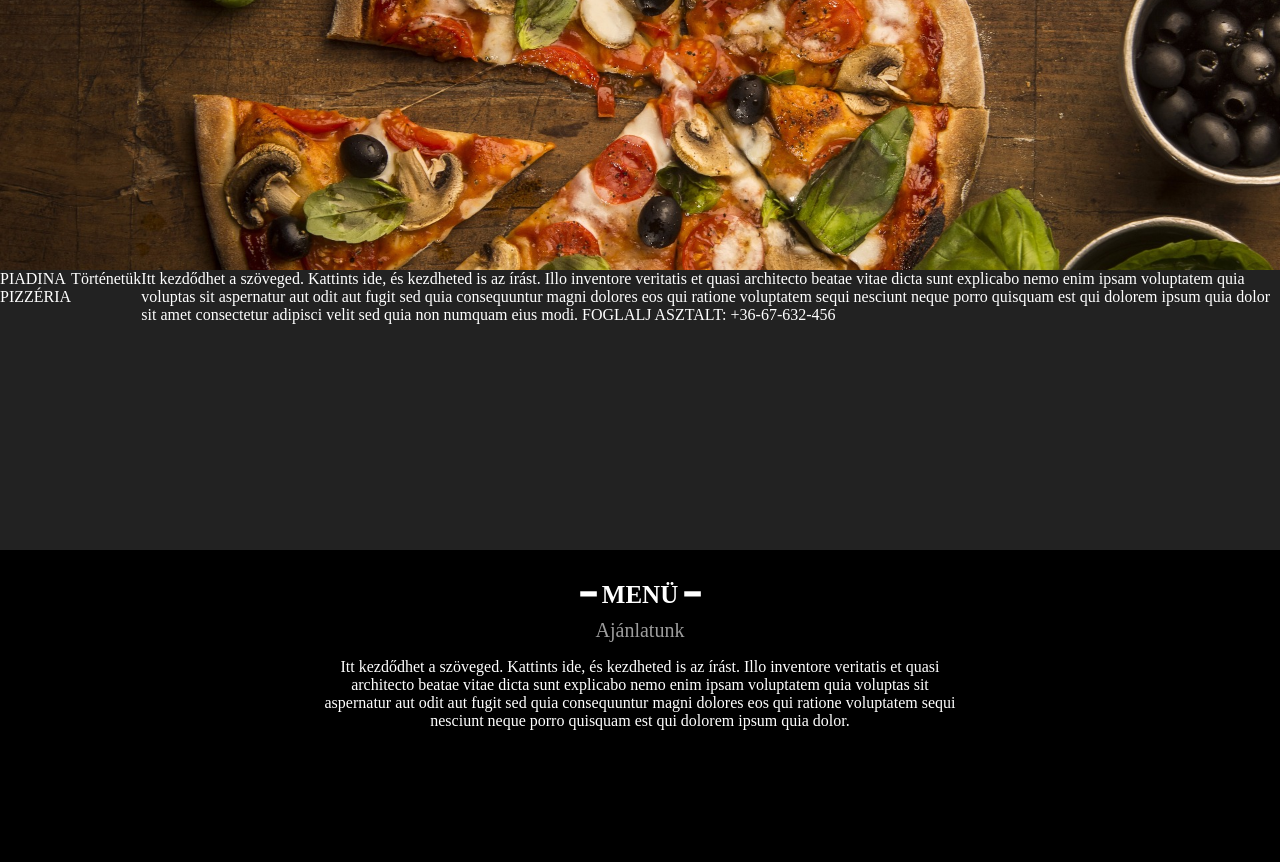
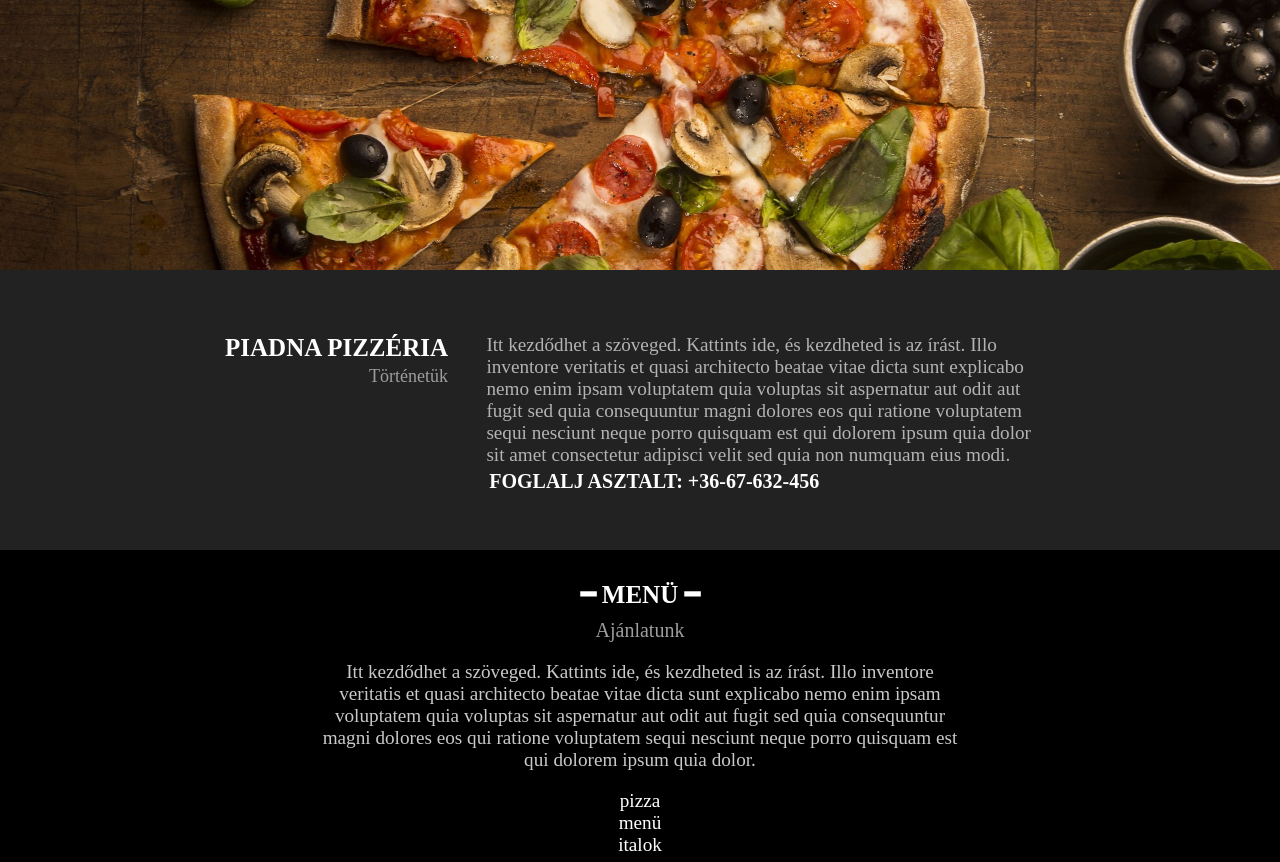
Before and after one commit to mecca43/pizzeria, a plain HTML site: page index.html in a window 1280 px wide. Shown: the part 90-952 px from the top of the page. Drawn offline with Linux system fonts and the light colour scheme.

Commit message:
történet rész teljes elkészítés

```diff
--- a/index.html
+++ b/index.html
@@ -18,13 +18,12 @@
         </header>
         <main>
             <div class="leiras">
-                <div class="leirasnagycim">PIADINA PIZZÉRIA</div>
+                <div class="leirasnagycim">Piadna Pizzéria</div>
                 <div class="leiraskicsi">Történetük</div>
                 <div class="leiraszoveg">
                     Itt kezdődhet a szöveged. Kattints ide, és kezdheted is az írást. Illo inventore veritatis et quasi architecto beatae vitae dicta sunt explicabo nemo enim ipsam voluptatem quia voluptas sit aspernatur aut odit aut fugit sed quia consequuntur magni dolores eos qui ratione voluptatem sequi nesciunt neque porro quisquam est qui dolorem ipsum quia dolor sit amet consectetur adipisci velit sed quia non numquam eius modi.
-
-                    FOGLALJ ASZTALT: +36-67-632-456
                 </div>
+                <div class="telefon">FOGLALJ ASZTALT: +36-67-632-456</div>
             </div>
             <div class="menuleiras">
                 <div class="menucim">
@@ -35,6 +34,15 @@
                 </div>
                     <div class="menuszoveg">
                         <p>Itt kezdődhet a szöveged. Kattints ide, és kezdheted is az írást. Illo inventore veritatis et quasi architecto beatae vitae dicta sunt explicabo nemo enim ipsam voluptatem quia voluptas sit aspernatur aut odit aut fugit sed quia consequuntur magni dolores eos qui ratione voluptatem sequi nesciunt neque porro quisquam est qui dolorem ipsum quia dolor.</p>
+                    </div>
+                    <div class="pizza">
+                        pizza
+                    </div class="menü">
+                    <div>
+                        menü
+                    </div>
+                    <div class="italok">
+                        italok
                     </div>
 
                 </div>
--- a/style.css
+++ b/style.css
@@ -29,15 +29,41 @@ header{
 }
 
 .leirasnagycim{
+    position: absolute;
+    top: 53%;
+    right: 65%;
+    font-size: 25px;
+    font-weight: bold;
+    text-transform: uppercase;
+
 
 }
 
 .leiraskicsi{
-
+    position: absolute;
+    top: 57%;
+    right: 65%;
+    font-size: 18px;
+    color: rgb(158, 158, 158);
 }
 
 .leiraszoveg{
-    justify-content: right;
+    position: absolute;
+    top: 53%;
+    margin-left: 38%;
+    margin-right: 18%;
+    color: rgb(179, 179, 179);
+    font-size: 1.2em;
+}
+
+.telefon{
+    text-transform: uppercase;
+    font-weight: bold;
+    position: absolute;
+    top: 70%;
+    font-size: 20px;
+    right: 36%;
+
 }
 
 
@@ -67,6 +93,8 @@ header{
     color: white;
     text-align: center;
     padding-top: 30px;
+    font-size: 1.2em;
+
 }
 
 .menucim{
@@ -84,7 +112,7 @@ header{
 .menuszoveg{
     margin-left: 25%;
     margin-right: 25%;
-    color: rgb(rgb(148, 44, 44));
+    color: rgb(201, 201, 201);
 }
 
 .pizzeria{
```
